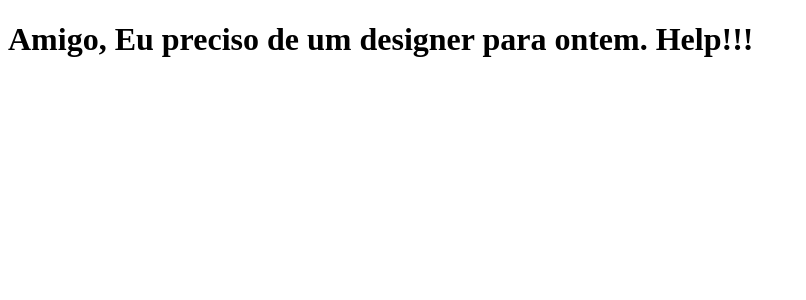
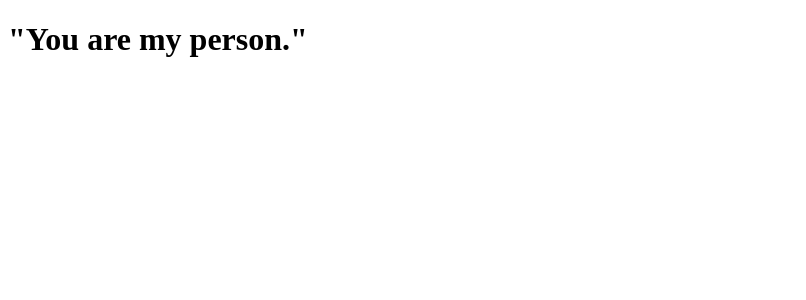
Before and after one commit to taorodrigueswork/curso-dev, a Next.js app: page / in a window 1280 px wide. Shown: the top 300 px of the page, without its empty margins (0-806 px from the left). Built offline with nearby package versions, Linux system fonts and the light colour scheme.

Commit message:
You are my person.

```diff
--- a/pages/index.js
+++ b/pages/index.js
@@ -1,5 +1,5 @@
 function Home() {
-  return <h1>Amigo, Eu preciso de um designer para ontem. Help!!!</h1>;
+  return <h1>"You are my person." </h1>;
 }
 
 export default Home;
```
